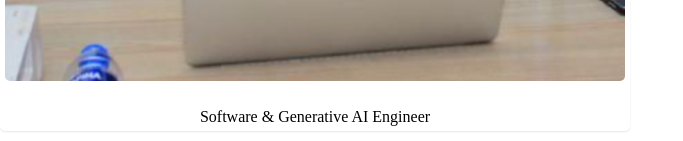
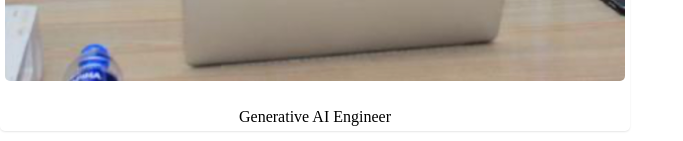
Before and after one commit to dniyomukiza/communityai, a Flask app: page /staff in a window 1280 px wide. Shown: the part 1440-1581 px from the top of the page, without its empty margins (0-683 px from the left). Run offline with Flask 3, Linux system fonts and the light colour scheme.

Commit message:
muted fidele

```diff
--- a/technow/templates/staff.html
+++ b/technow/templates/staff.html
@@ -32,7 +32,7 @@
 
         <p>
             <a href="{{url_for('main.fidele')}}" style="text-decoration: none; color:rgb(66, 119, 103);"></a><br>
-            Software & Generative AI Engineer
+            Generative AI Engineer
         </p>
 
 
```
